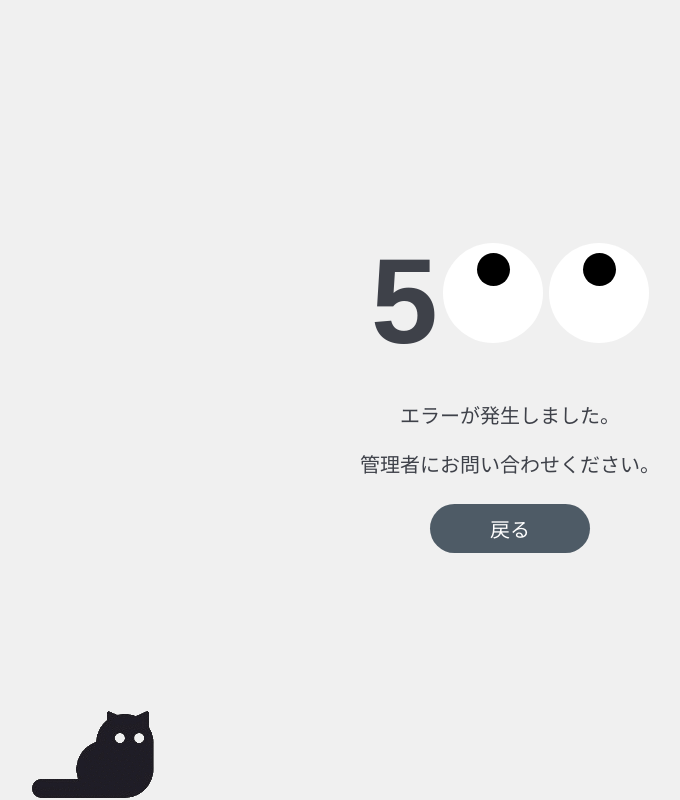
After one commit to var-co-jp/hackathon-begginers-sample, a Flask app: page /error500 in a window 1280 px wide. The commit adds this page. Shown: the whole page, without its empty margins (130-810 px from the left). Run offline with Flask 2, Linux system fonts and the light colour scheme.

Commit message:
[add] 404, 500ページ追加

```diff
--- a/app.py
+++ b/app.py
@@ -51,5 +51,18 @@ def message():
 def show_error():
     return render_template('error/error.html')
 
+@app.errorhandler(404)
+def show_error404(error):
+    return render_template('error/404.html')
+
+@app.errorhandler(500)
+def show_error500(error):
+    return render_template('error/500.html')
+
+# テスト表示用
+@app.route('/error500')
+def test_show_error500():
+    return render_template('error/500.html')
+
 if __name__ == '__main__':
     app.run(debug=True)
--- a/static/css/error.css
+++ b/static/css/error.css
@@ -59,6 +59,68 @@
   justify-content: center;
 }
 
+.error404or500 {
+  margin-top: 20px;
+}
+
+.error-description p {
+  margin: 10px auto;
+}
+
 .error-btn a {
   color: var(--snow);
 }
+
+.error-gif {
+  position: absolute;
+  bottom: 0;
+  left: 10px;
+}
+
+/* 500, 400ページ */
+
+.error-num {
+  font-size: 6em;
+  font-weight: 900;
+}
+
+.eye {
+  background: #fff;
+  border-radius: 50%;
+  display: inline-block;
+  height: 100px;
+  position: relative;
+  width: 100px;
+}
+
+.eye::after {
+  background: #000;
+  border-radius: 50%;
+  bottom: 56.1px;
+  content: " ";
+  height: 33px;
+  position: absolute;
+  right: 33px;
+  width: 33px;
+}
+
+@media screen and (max-width: 440px) {
+  .error-num {
+    font-size: 5em;
+    font-weight: 900;
+  }
+  .eye {
+    background: #fff;
+    border-radius: 50%;
+    display: inline-block;
+    height: 90px;
+    position: relative;
+    width: 90px;
+  }
+  .error-description {
+    margin-top: 20px;
+  }
+  .error-description p {
+    margin: 10px auto;
+  }
+}
--- /dev/null
+++ b/static/js/error.js
@@ -0,0 +1,18 @@
+const errorPage = document.querySelector(".error");
+
+// マウスを動かすと目を動かす
+const mouseMove = (e) => {
+  const eyes = document.querySelectorAll(".eye");
+  eyes.forEach((eye) => {
+    const x = eye.offsetLeft + eye.offsetWidth / 2;
+    const y = eye.offsetTop + eye.offsetHeight / 2;
+    const rad = Math.atan2(e.pageX - x, e.pageY - y);
+    const rot = rad * (180 / Math.PI) * -1 + 180;
+    eye.csswebkitTransform = "rotate(" + rot + "deg)";
+    eye.mozTransform = "rotate(" + rot + "deg)";
+    eye.msTransform = "rotate(" + rot + "deg)";
+    eye.style.transform = "rotate(" + rot + "deg)";
+  });
+};
+
+errorPage.addEventListener("mousemove", (e) => mouseMove(e));
--- /dev/null
+++ b/templates/error/500.html
@@ -0,0 +1,30 @@
+{% extends 'error/base.html' %} {% block title %} error {% endblock %} {% block
+body %}
+<body class="error">
+  <div class="error-wrapper">
+    <div class="error-content">
+      <div>
+        <span class="error-num">5</span>
+        <div class="eye"></div>
+        <div class="eye"></div>
+      </div>
+      <div class="error-description error404or500">
+        <p>エラーが発生しました。</p>
+        <p>管理者にお問い合わせください。</p>
+        <button class="basic-btn error-btn">
+          <a href="{{ url_for('index') }}"> 戻る </a>
+        </button>
+      </div>
+    </div>
+  </div>
+  <img
+    src="{{ url_for('static',filename='img/cat2.gif') }}"
+    class="error-gif"
+  />
+</body>
+{% endblock %} {% block script %}
+<script
+  src="{{url_for('static',filename='js/error.js')}}"
+  type="text/javascript"
+></script>
+{% endblock %}
--- a/templates/error/base.html
+++ b/templates/error/base.html
@@ -21,5 +21,5 @@
       href="{{ url_for('static',filename='css/error.css') }}"
     />
   </head>
-  {% block body %} {% endblock %}
+  {% block body %} {% endblock %} {% block script %} {% endblock %}
 </html>
```
Also changed, not shown: templates/error/404.html (added, +29 -0 lines).
